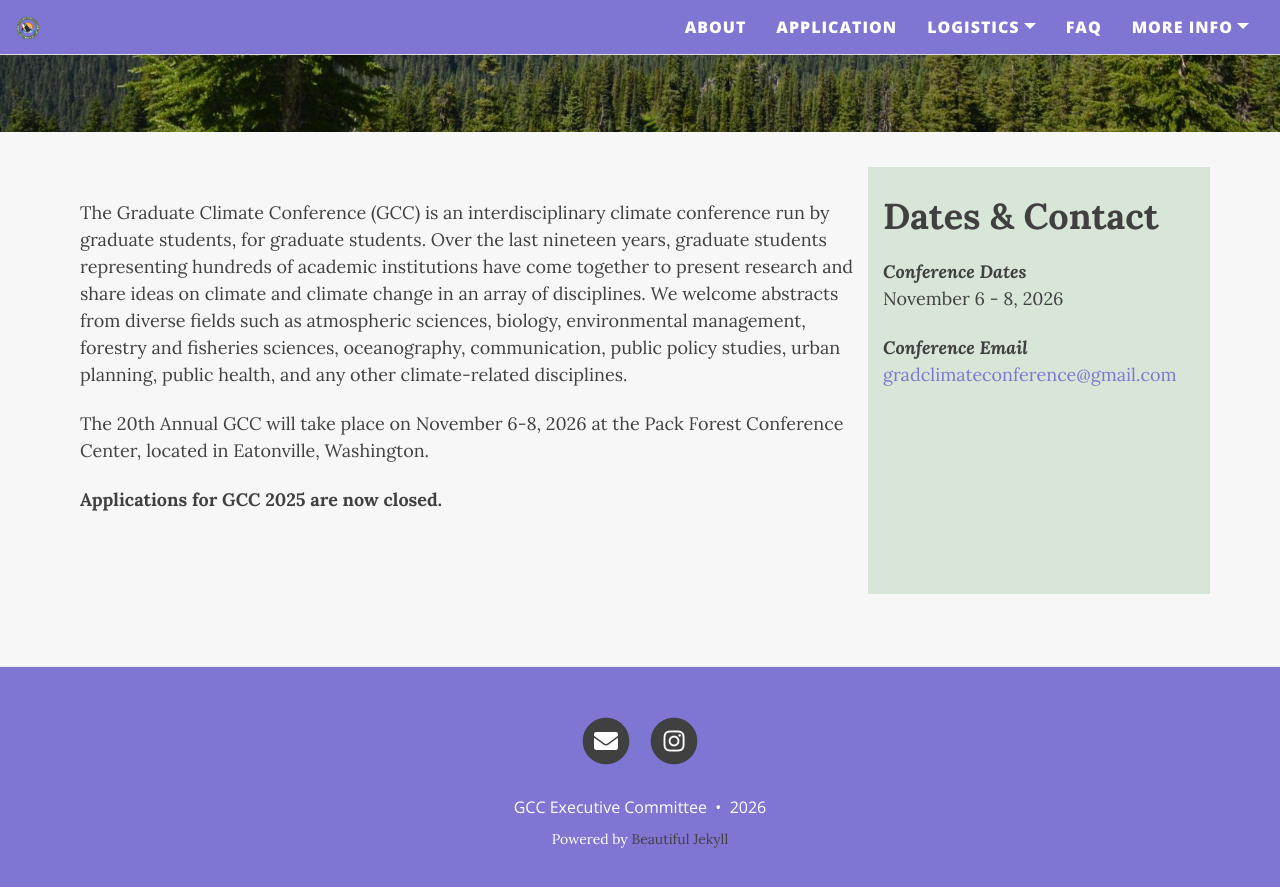
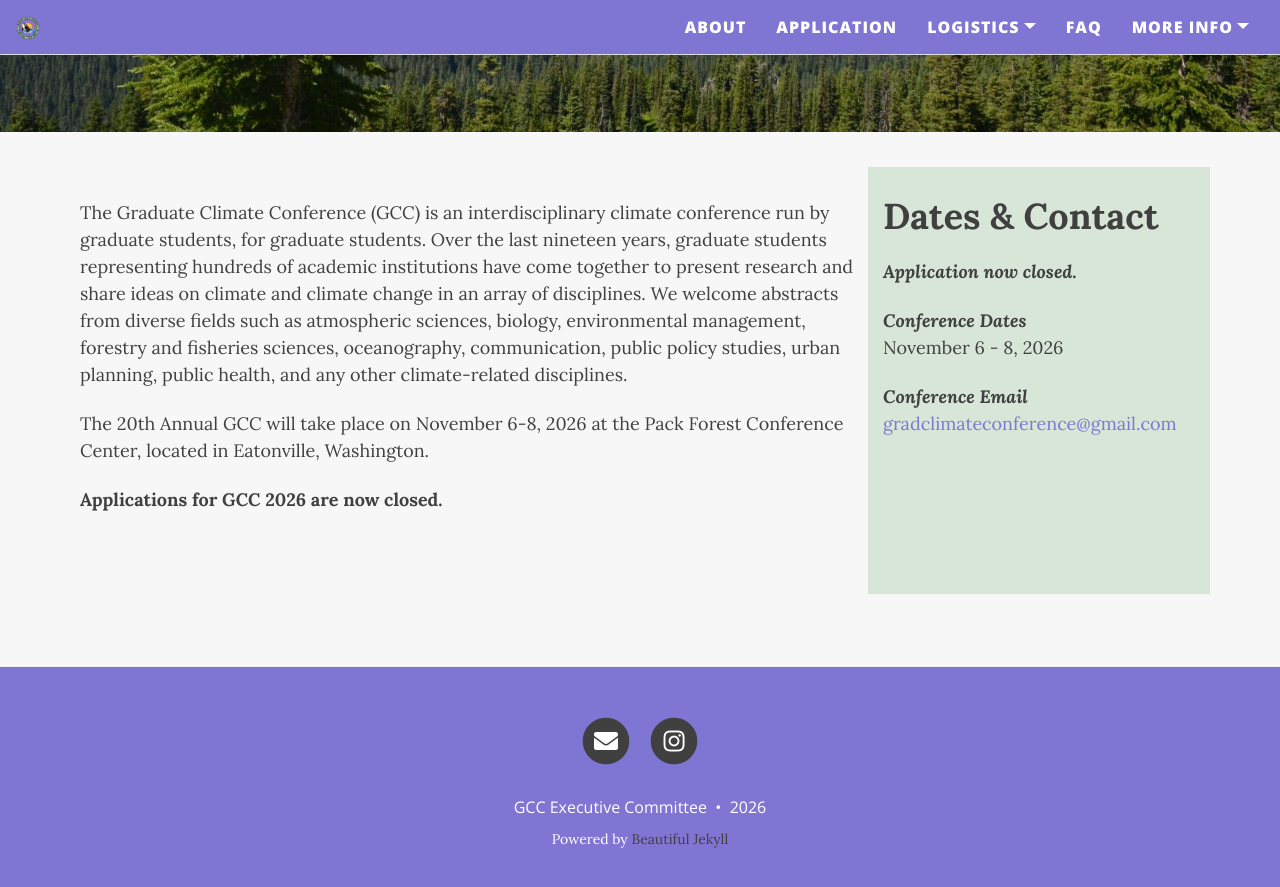
Before and after one commit to graduateclimateconference/graduateclimateconference.github.io, a Jekyll site: the page built from index.html, in a window 1280 px wide and 900 px high, scrolled down 501 px. Shown: the top 887 px of the window. Built offline with Jekyll 4.4.1, drawn with Linux system fonts in a browser that asks for light colours; nearby versions of some CDN libraries; the list of posts is cut into pages by our own code.

Commit message:
Update index.html

```diff
--- a/index.html
+++ b/index.html
@@ -43,13 +43,13 @@ cover-img: "/assets/img/rainier1.jpeg"
         </p>
         <p>The 20th Annual GCC will take place on November 6-8, 2026 at the Pack Forest Conference Center, located in Eatonville, Washington. <br>
         </p>
-        <p><strong> Applications for GCC 2025 are now closed. </strong></p>
+        <p><strong> Applications for GCC 2026 are now closed. </strong></p>
             <br>
         </p>
         </div>
       <div class="column right" style="background-color: rgba(143, 188, 143,0.3);">
         <h1 style="font-family: 'Lora', 'Times New Roman', serif;">Dates & Contact</h1>
-        <!-- <p><strong><em>Application now closed.</strong></em><br></p> -->
+        <p><strong><em>Application now closed.</strong></em><br></p>
         <p><strong><em>Conference Dates</strong></em><br>November 6 - 8, 2026</p>
         <!-- <p><strong><em><a href="https://forms.gle/VUYruL5FER86TnN66">Apply Now!</a></strong></em><br><strong><em>Application Deadline Extended</strong><br>Due: June 21st, 2026 at 11:59 PM EDT</p> -->
         <p><strong><em>Conference Email</strong></em><br><a href="mailto:gradclimateconference@gmail.com">gradclimateconference@gmail.com</a></p>
```
